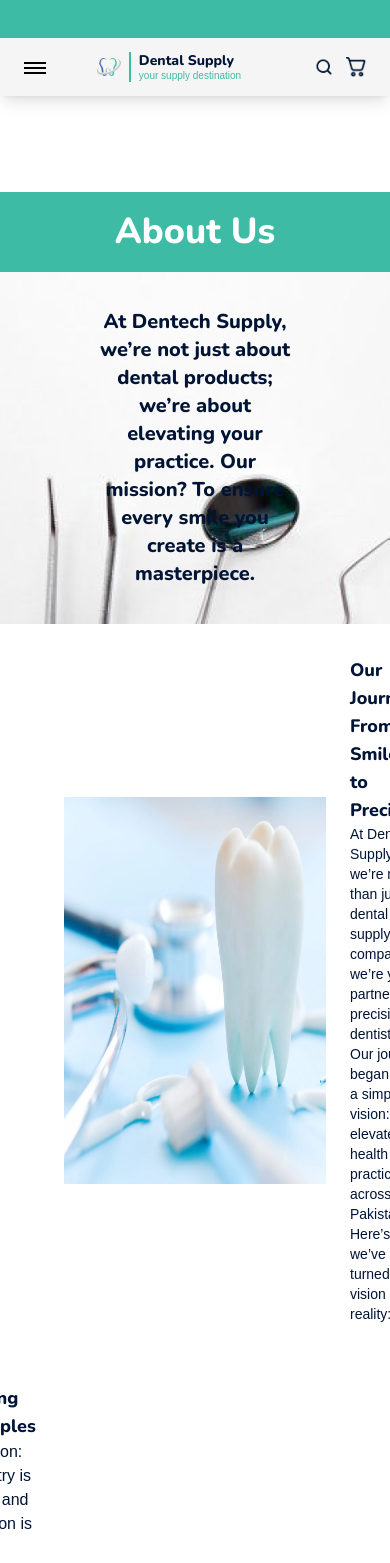
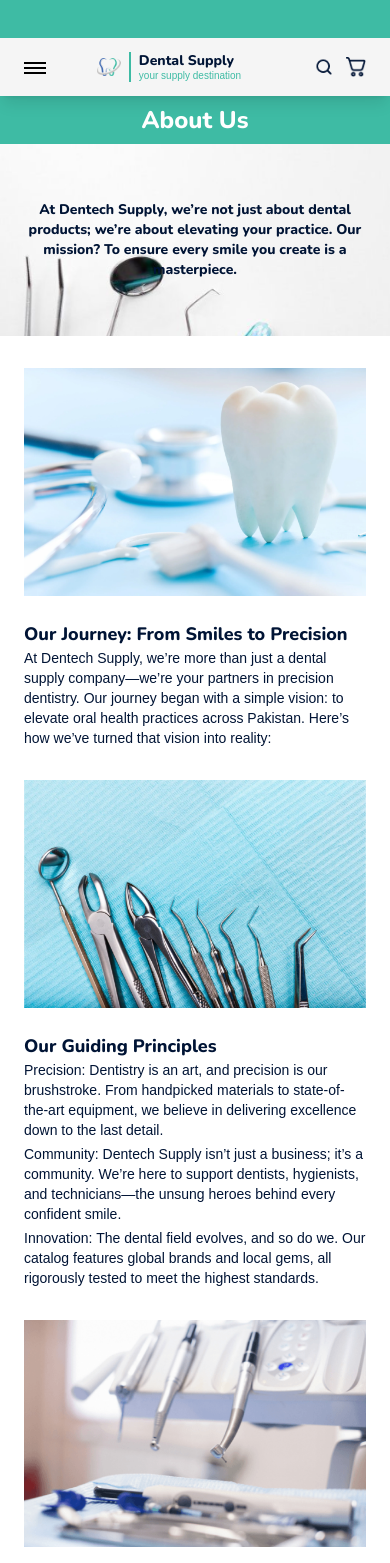
Before and after one commit to SibteDev72/Dentech-Supply-Nuxt, a Nuxt app: page /About in a window 390 px wide. Shown: the top 1563 px of the page. Built offline with nearby package versions, Linux system fonts and the light colour scheme; a web font is replaced by a local one.

Commit message:
Responsive AboutPage

```diff
--- a/components/Content/Home.vue
+++ b/components/Content/Home.vue
@@ -1,6 +1,6 @@
 <template>
   <div
-    class="mt-[96px] w-full min-h-[calc(100vh-96px)] flex flex-col lg:mt-[192px] lg:min-h-[calc(100vh-192px)]"
+    class="mt-[96px] lg:mt-[192px] w-full min-h-[calc(100vh-96px)] lg:min-h-[calc(100vh-192px)] flex flex-col"
   >
     <section
       :style="`background-image: url('${imgSrc}')`"
--- a/pages/About/index.vue
+++ b/pages/About/index.vue
@@ -1,35 +1,48 @@
 <template>
-  <div class="mt-[192px] w-full min-h-[calc(100vh-192px)] flex flex-col">
+  <div
+    class="mt-[96px] lg:mt-[192px] w-full min-h-[calc(100vh-96px)] lg:min-h-[calc(100vh-192px)] flex flex-col"
+  >
     <div
-      class="w-full text-4xl font-extrabold h-[5rem] flex flex-col justify-center items-center bg-bgColor3 text-textColor5"
+      class="w-full text-2xl lg:text-4xl font-extrabold h-[3rem] lg:h-[5rem] flex flex-col justify-center items-center bg-bgColor3 text-textColor5"
     >
       About Us
     </div>
     <section
-      class="flex flex-col justify-center items-center bg-cover bg-[url('/new/images/aboutUSPagePoster.png')] w-full h-[22rem]"
+      class="px-6 md:px-8 lg:px-[4rem] flex flex-col justify-center items-center bg-cover bg-[url('/new/images/aboutUSPagePoster.png')] w-full h-[12rem] sm:h-[15rem] md:h-[18rem] lg:h-[22rem]"
     >
-      <p class="text-xl font-extrabold text-center w-[50vw]">
+      <p
+        class="text-sm sm:text-lg md:text-xl font-extrabold text-center w-full"
+      >
         At Dentech Supply, we’re not just about dental products; we’re about
         elevating your practice. Our mission? To ensure every smile you create
         is a masterpiece.
       </p>
     </section>
     <section
-      class="w-full pt-8 px-16 flex flex-col gap-8 items-start justify-center"
+      class="w-full px-6 md:px-8 lg:px-[4rem] pt-8 flex flex-col gap-8 items-start justify-center"
     >
       <div
-        :class="`w-full flex ${
-          index % 2 === 0 ? 'flex-row' : 'flex-row-reverse'
+        :class="`w-full flex flex-col ${
+          index % 2 === 0 ? 'md:flex-row' : 'md:flex-row-reverse'
         } gap-6 items-center justify-between`"
         v-for="(item, index) in aboutPoints"
         :key="index"
       >
-        <img class="w-[581px] h-[387px]" :src="`/new/images/${item.imgSrc}`" />
+        <img
+          class="w-[500px] md:w-[400px] lg:w-[400px] xl:w-[550px] h-auto"
+          :src="`/new/images/${item.imgSrc}`"
+        />
         <div class="text-left flex flex-col">
           <p class="text-lg font-extrabold">{{ item.title }}</p>
-          <p class="text-sm">{{ item.text }}</p>
+          <p class="text-sm md:text-xs lg:text-sm xl:text-lg">
+            {{ item.text }}
+          </p>
           <ul class="flex flex-col gap-1">
-            <li v-for="(li, index) in item.points" :key="index">
+            <li
+              class="text-sm md:text-xs lg:text-sm xl:text-lg"
+              v-for="(li, index) in item.points"
+              :key="index"
+            >
               {{ li }}
             </li>
           </ul>
```
